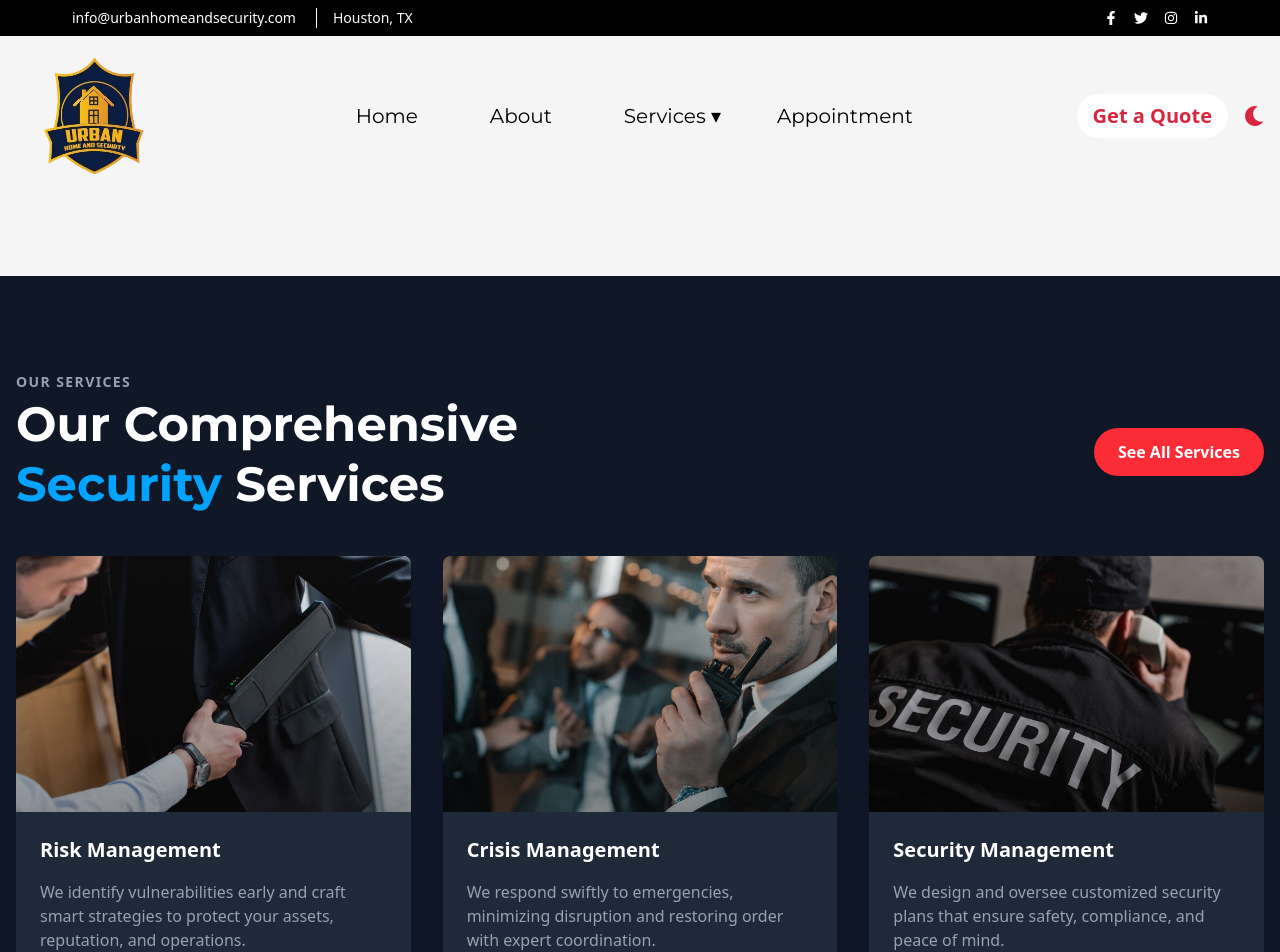
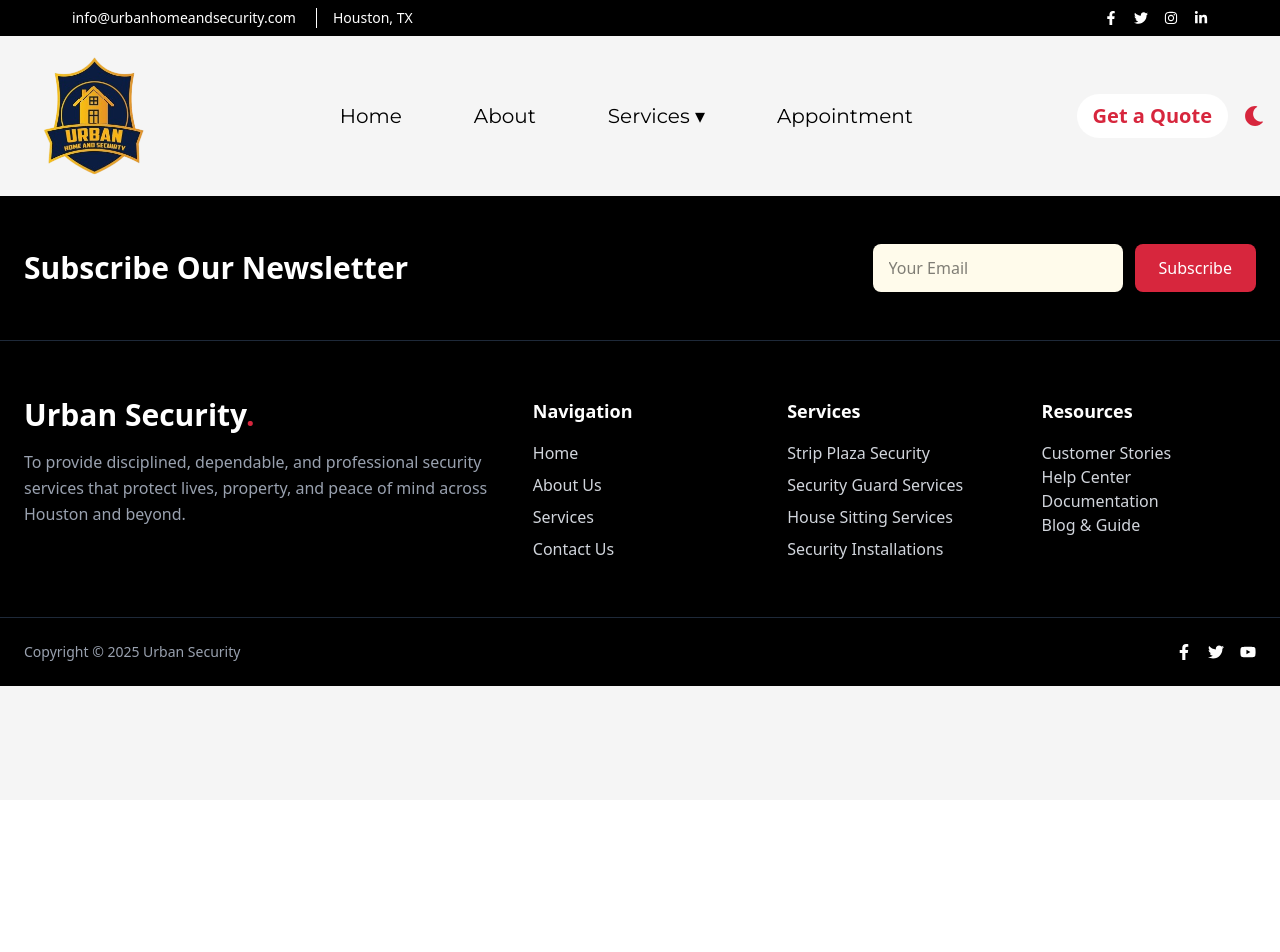
Before and after one commit to saadsrabon/urbanhomeandsecurity, a React (Vite) app: page /blog in a window 1280 px wide. Shown: the top 952 px of the page. After the commit the page ends 800 px from the top, so only its background shows below. Built offline with nearby package versions, Linux system fonts and the light colour scheme; the HTML template or start-up script is replaced by a standard one.

Commit message:
adding the polished seciton

```diff
--- a/src/App.jsx
+++ b/src/App.jsx
@@ -9,6 +9,7 @@ import SecurityPlaza from './pages/SecurityPlaza';
 import SecurityGuard from './pages/SecurityGuard';
 import SecurityHouse from './pages/SecurityHouse';
 import SecurityInstallations from './pages/SecurityInstallations';
+import AllServicePage from './pages/AllServicePage';
 
 function App() {
   return (
@@ -18,7 +19,6 @@ function App() {
         <Route path="/" element={<Home />} />
         <Route path="/about" element={<About />} />
         <Route path="/service" element={<OurService />} />
-        <Route path="/blog" element={<OurService />} />
         {/* <Route path="/blog" element={<OurService />} /> */}
         <Route path="/appointment" element={<Appointment />} />
         {/*  */}
@@ -26,6 +26,7 @@ function App() {
         <Route path="/securityGuard" element={<SecurityGuard />} />
         <Route path="/securityHouse" element={<SecurityHouse />} />
         <Route path="/securityInstallation" element={<SecurityInstallations />} />
+        <Route path="/AllServicePages" element={<AllServicePage />} />
       </Routes>
       <Footer></Footer>
     </div>
--- a/src/components/Footer.jsx
+++ b/src/components/Footer.jsx
@@ -1,18 +1,19 @@
 import React from 'react';
 import { FaFacebookF, FaTwitter, FaYoutube } from 'react-icons/fa';
+import { NavLink } from 'react-router-dom';
 
 const Footer = () => {
     return (
         <footer className="bg-black text-white">
             {/* Newsletter Section */}
             <div className="container mx-auto px-6 py-12 border-b border-gray-800">
-                <div className="flex flex-col md:flex-row justify-between items-center gap-6">
+                <div className="flex flex-col md:flex-row md:justify-between justify-center items-center gap-6">
                     <h2 className="text-2xl md:text-3xl font-semibold">Subscribe Our Newsletter</h2>
-                    <div className="flex gap-3">
+                    <div className="flex flex-col md:flex-row gap-3">
                         <input
                             type="email"
                             placeholder="Your Email"
-                            className="px-4 py-3 rounded-lg text-black focus:outline-none w-[250px]"
+                            className="px-4 py-3 rounded-lg bg-amber-50 text-black   w-[250px]"
                         />
                         <button className="bg-[#D7263D] px-6 py-3 rounded-lg font-medium hover:bg-red-700 transition-all duration-300">
                             Subscribe
@@ -35,10 +36,10 @@ const Footer = () => {
                 <div>
                     <h3 className="text-lg font-semibold mb-4">Navigation</h3>
                     <ul className="space-y-2 text-gray-300">
-                        <li className='hover:text-[#D7263D] duration-200'>Home</li>
-                        <li className='hover:text-[#D7263D] duration-200'>About Us</li>
-                        <li className='hover:text-[#D7263D] duration-200'>Services</li>
-                        <li className='hover:text-[#D7263D] duration-200'>Contact Us</li>
+                        <li className='hover:text-[#D7263D] duration-200'><NavLink to="/">Home</NavLink></li>
+                        <li className='hover:text-[#D7263D] duration-200'><NavLink to="/about">About Us</NavLink></li>
+                        <li className='hover:text-[#D7263D] duration-200'><NavLink to="/AllServicePages">Services</NavLink></li>
+                        <li className='hover:text-[#D7263D] duration-200'><NavLink to="/appointment">Contact Us</NavLink></li>
                     </ul>
                 </div>
 
@@ -46,10 +47,11 @@ const Footer = () => {
                 <div>
                     <h3 className="text-lg font-semibold mb-4">Services</h3>
                     <ul className="space-y-2 text-gray-300">
-                        <li className='hover:text-[#D7263D] duration-200'>Security Managment</li>
-                        <li className='hover:text-[#D7263D] duration-200'>Security Consultation</li>
-                        <li className='hover:text-[#D7263D] duration-200'>Risk Management</li>
-                        <li className='hover:text-[#D7263D] duration-200'>Crisis Management</li>
+                        <li className='hover:text-[#D7263D] duration-200'><NavLink to="/securityPlaza">Strip Plaza Security</NavLink></li>
+                        <li className='hover:text-[#D7263D] duration-200'><NavLink to="/securityGuard">Security Guard Services</NavLink></li>
+                        <li className='hover:text-[#D7263D] duration-200'><NavLink to="/securityHouse">House Sitting Services</NavLink></li>
+                        <li className='hover:text-[#D7263D] duration-200'><NavLink to="/securityInstallation">Security Installations</NavLink></li>
+
                     </ul>
                 </div>
 
@@ -57,10 +59,10 @@ const Footer = () => {
                 <div>
                     <h3 className="text-lg font-semibold mb-4">Resources</h3>
                     <ul className="space-y-2 text-gray-300">
-                        <li className='hover:text-[#D7263D] duration-200'>Customer Stories</li>
-                        <li className='hover:text-[#D7263D] duration-200'>Help Center</li>
-                        <li className='hover:text-[#D7263D] duration-200'>Documentation</li>
-                        <li className='hover:text-[#D7263D] duration-200'>Blog & Guide</li>
+                       <a href="/"> <li className='hover:text-[#D7263D] duration-200'>Customer Stories</li></a>
+                        <a href="/appointment"><li className='hover:text-[#D7263D] duration-200'>Help Center</li></a>
+                        <a href="/appointment"><li className='hover:text-[#D7263D] duration-200'>Documentation</li></a>
+                        <a href="/service"><li className='hover:text-[#D7263D] duration-200'>Blog & Guide</li></a>
                     </ul>
                 </div>
             </div>
--- a/src/components/MobileNav.jsx
+++ b/src/components/MobileNav.jsx
@@ -111,13 +111,17 @@ const MobileMenu = ({ menuOpen, toggleDarkMode, darkMode }) => {
             className="pt-4 border-t border-gray-600 flex flex-col gap-3"
           >
             <span className="text-[16px] font-semibold">📞 (346) 365-7221</span>
+            <a href="/appointment">
               <span className="text-[15px] italic font-semibold text-gray-300">
                 Free Quotes
               </span>
+            </a>
             <div className="flex gap-4 items-center mt-2">
+              <a href="/appointment">
                 <button className="bg-white text-[#D7263D] text-[15px] font-bold px-4 py-1 rounded-full hover:scale-105 transition">
                   Get a Quote
                 </button>
+              </a>
               <button
                 onClick={toggleDarkMode}
                 className="text-[#D7263D] text-[20px] hover:scale-110 transition"
--- a/src/pages/About.jsx
+++ b/src/pages/About.jsx
@@ -29,7 +29,7 @@ const About = () => {
 
   return (
     // main section
-    <section className="container mx-auto px-6 py-16 font-monst mt-30">
+    <section className="container mx-auto px-6 py-16 font-monst mt-20">
   <motion.div
     className="grid lg:grid-cols-2 gap-10 items-center"
     variants={container}
--- /dev/null
+++ b/src/pages/AllServicePage.jsx
@@ -0,0 +1,20 @@
+import React from 'react';
+import SecurityGuard from './SecurityGuard';
+import SecurityHouse from './SecurityHouse';
+import SecurityPlaza from './SecurityPlaza';
+import SecurityInstallations from './SecurityInstallations';
+import OurService from './OurService';
+
+const AllServicePage = () => {
+    return (
+        <div>
+            <SecurityGuard></SecurityGuard>
+            <SecurityHouse></SecurityHouse>
+            <SecurityPlaza></SecurityPlaza>
+            <SecurityInstallations></SecurityInstallations>
+            <OurService></OurService>
+        </div>
+    );
+};
+
+export default AllServicePage;
--- a/src/pages/OurService.jsx
+++ b/src/pages/OurService.jsx
@@ -2,6 +2,7 @@ import React from 'react';
 import Service1 from '../assets/service-1.jpg'
 import Service2 from '../assets/service-2.jpg'
 import Service3 from '../assets/service-3.jpg'
+import SecurityInstallation from '../assets/securityInstallation-1.jpeg'
 
 const OurService = () => {
     return (
@@ -23,7 +24,7 @@ const OurService = () => {
                     {/* Button */}
                     <div>
                         <a
-                            href="#"
+                            href="/AllServicePages"
                             className="inline-block mt-6 bg-red-500 hover:bg-white hover:text-red-500 text-white font-semibold py-3 px-6 rounded-full shadow-md hover:shadow-xl transition-all duration-300"
                         >
                             See All Services
@@ -31,8 +32,9 @@ const OurService = () => {
                     </div>
                 </div>
 
-                <div className="grid grid-cols-1 md:grid-cols-3 gap-8">
-                    {/* Risk  Card */}
+                <div className="grid grid-cols-1 md:grid-cols-2 lg:grid-cols-2 gap-8">
+                    {/* Security Guard */}
+                    <a href="/securityGuard">
                         <div className="bg-gray-800 rounded-lg overflow-hidden shadow-lg hover:shadow-2xl transform hover:-translate-y-1 transition-all duration-300">
                             {/* image */}
                             <div className="h-64 bg-gray-700 relative group overflow-hidden">
@@ -44,7 +46,7 @@ const OurService = () => {
                                 <div className="absolute inset-0 bg-gradient-to-t from-black/60 to-transparent opacity-70"></div>
                             </div>
                             <div className="p-6">
-                            <h4 className="text-xl font-semibold text-white mb-4">Risk Management</h4>
+                                <h4 className="text-xl font-semibold text-white mb-4">Security Guard</h4>
                                 <p className="text-gray-400 text-base">
                                     We identify vulnerabilities early and craft smart strategies to protect your assets, reputation, and operations.
                                 </p>
@@ -65,8 +67,10 @@ const OurService = () => {
                                 </div>
                             </div>
                         </div>
+                    </a>
 
-                    {/* Crisis Card */}
+                    {/* Security Plaza */}
+                    <a href="/securityPlaza">
                         <div className="bg-gray-800 rounded-lg overflow-hidden shadow-lg hover:shadow-2xl transform hover:-translate-y-1 transition-all duration-300">
                             {/* image */}
                             <div className="h-64 bg-gray-700 relative group overflow-hidden">
@@ -78,9 +82,9 @@ const OurService = () => {
                                 <div className="absolute inset-0 bg-gradient-to-t from-black/60 to-transparent opacity-70"></div>
                             </div>
                             <div className="p-6">
-                            <h4 className="text-xl font-semibold text-white mb-4">Crisis Management</h4>
+                                <h4 className="text-xl font-semibold text-white mb-4">Security Plaza</h4>
                                 <p className="text-gray-400 text-base">
-                                We respond swiftly to emergencies, minimizing disruption and restoring order with expert coordination.
+                                    We specialize in providing safety and monitoring for strip plazas with real-time alerts, and rapid response.
                                 </p>
                                 {/* Red Arrow Icon */}
                                 <div className="flex justify-end mt-4">
@@ -101,8 +105,10 @@ const OurService = () => {
                                 </div>
                             </div>
                         </div>
+                    </a>
 
-                    {/* Security Management Card */}
+                    {/* Security House */}
+                    <a href="/securityHouse">
                         <div className="bg-gray-800 rounded-lg overflow-hidden shadow-lg hover:shadow-2xl transform hover:-translate-y-1 transition-all duration-300">
                             {/* image */}
                             <div className="h-64 bg-gray-700 relative group overflow-hidden">
@@ -114,9 +120,10 @@ const OurService = () => {
                                 <div className="absolute inset-0 bg-gradient-to-t from-black/60 to-transparent opacity-70"></div>
                             </div>
                             <div className="p-6">
-                            <h4 className="text-xl font-semibold text-white mb-4">Security Management</h4>
+                                <h4 className="text-xl font-semibold text-white mb-4">Security House</h4>
                                 <p className="text-gray-400 text-base">
-                                We design and oversee customized security plans that ensure safety, compliance, and peace of mind.
+                                    Going away? We watch over your home, pick up mail,
+                                    water plants, and keep everything safe and secure.
                                 </p>
                                 {/* Red Arrow Icon */}
                                 <div className="flex justify-end mt-4">
@@ -136,6 +143,45 @@ const OurService = () => {
                                 </div>
                             </div>
                         </div>
+                    </a>
+
+                    {/* Security Installations */}
+                    <a href="/securityInstallation">
+                        <div className="bg-gray-800 rounded-lg overflow-hidden shadow-lg hover:shadow-2xl transform hover:-translate-y-1 transition-all duration-300">
+                            {/* image */}
+                            <div className="h-64 bg-gray-700 relative group overflow-hidden">
+                                <img
+                                    src={SecurityInstallation}
+                                    alt="Risk Management"
+                                    className="w-full h-full object-cover group-hover:scale-105 transition-transform duration-500"
+                                />
+                                <div className="absolute inset-0 bg-gradient-to-t from-black/60 to-transparent opacity-70"></div>
+                            </div>
+                            <div className="p-6">
+                                <h4 className="text-xl font-semibold text-white mb-4">Security Installations</h4>
+                                <p className="text-gray-400 text-base">
+                                    We install the latest CCTV, Alarms, Motion sensors,
+                                    and full smart security systems tailored to your needs.
+                                </p>
+                                {/* Red Arrow Icon */}
+                                <div className="flex justify-end mt-4">
+                                    <svg
+                                        xmlns="http://www.w3.org/2000/svg"
+                                        className="h-6 w-6 text-red-500"
+                                        fill="none"
+                                        stroke="currentColor"
+                                    >
+                                        <path
+                                            strokeLinecap="round"
+                                            strokeLinejoin="round"
+                                            strokeWidth={2}
+                                            d="M17 8l4 4m0 0l-4 4m4-4H3"
+                                        />
+                                    </svg>
+                                </div>
+                            </div>
+                        </div>
+                    </a>
                 </div>
             </div>
         </div>
```
Also changed, not shown: src/components/Navbar.jsx (+7 -5 lines), src/pages/OurPartner.jsx (+2 -6 lines), src/pages/WhyChooseUS.jsx (+6 -6 lines). Lines whose indentation alone changed are shown as unchanged.
